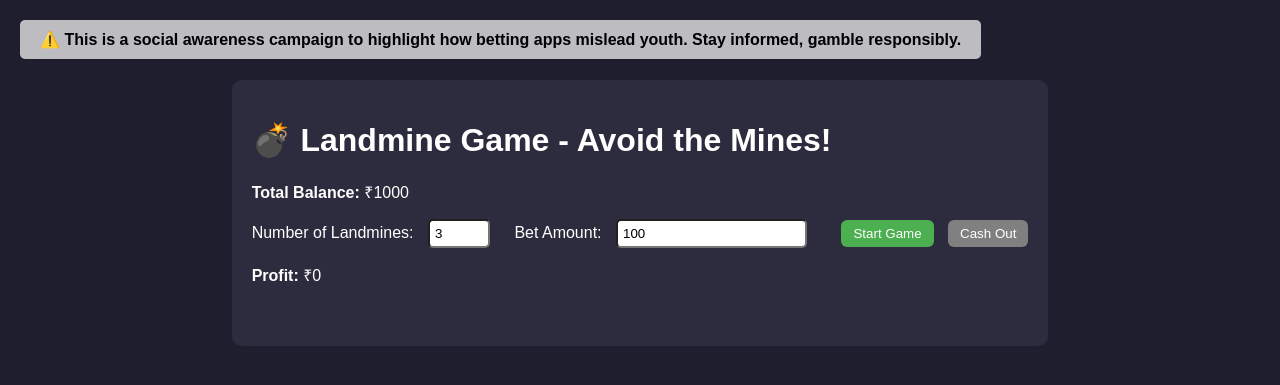
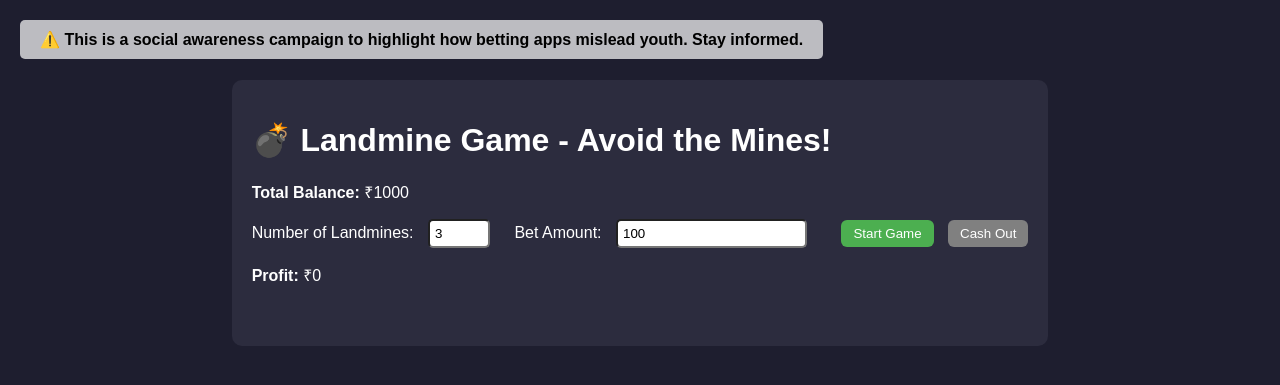
Before and after one commit to Lalit-Kumar-Yadav-DTU/betting-awareness-by-lalit, a Flask app: page / in a window 1280 px wide. Shown: the top 385 px of the page. Run offline with Flask 3, Linux system fonts and the light colour scheme.

Commit message:
Updated social awareness message

```diff
--- a/templates/game.html
+++ b/templates/game.html
@@ -29,7 +29,7 @@
 
   <!-- Social Awareness Message -->
   <div class="social-awareness-message">
-    ⚠️ This is a social awareness campaign to highlight how betting apps mislead youth. Stay informed, gamble responsibly.
+    ⚠️ This is a social awareness campaign to highlight how betting apps mislead youth. Stay informed.
   </div>
 
   <script src="{{ url_for('static', filename='script.js') }}"></script>
```
